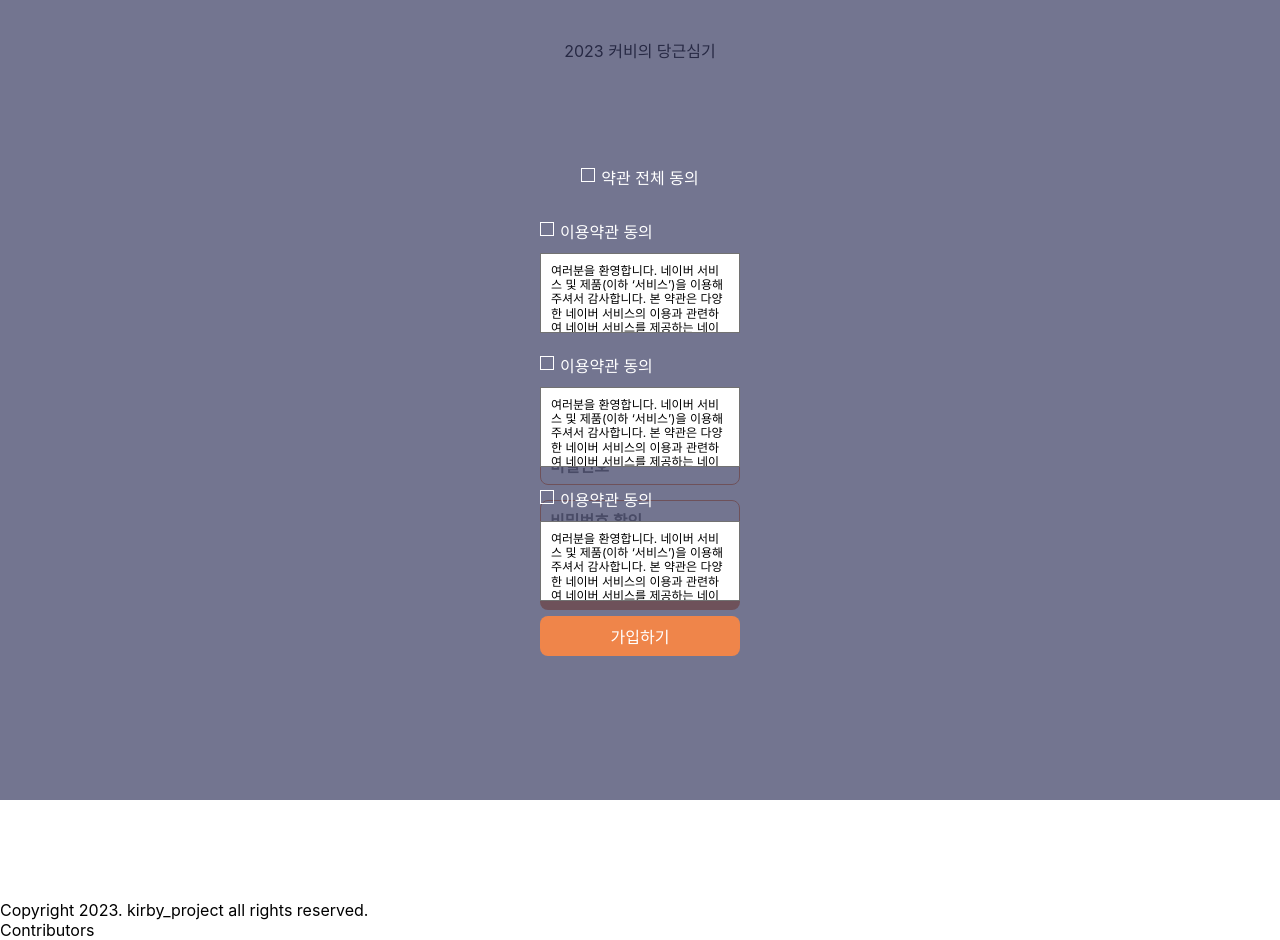
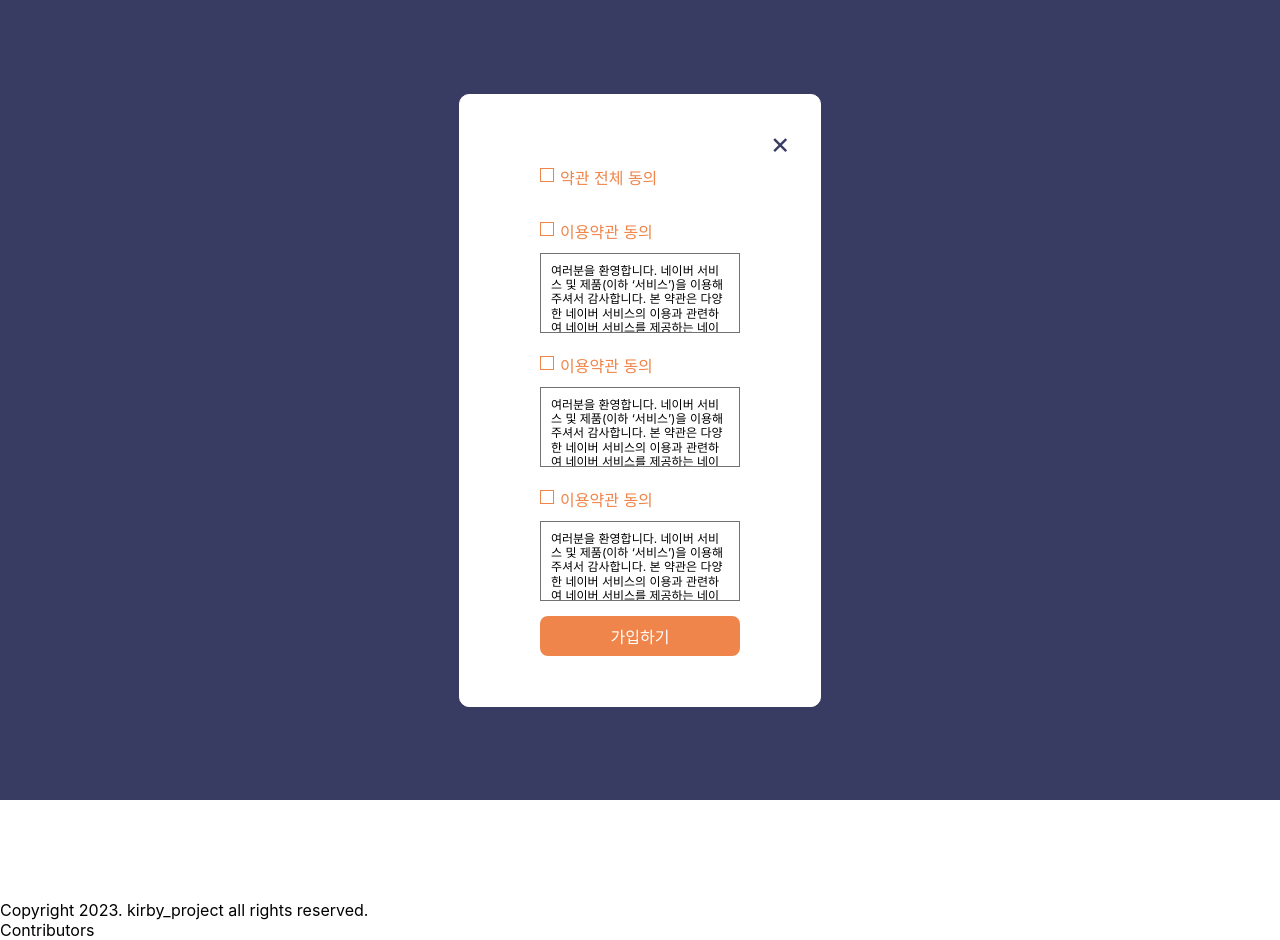
Before and after one commit to kirby-project-2023/carrot_project, a React (Create React App) app: page /join in a window 1280 px wide. Both pictures are taken after typing "Sample", "Sample123", "Sample123" into the empty fields and a click on the button "가입하기". Built offline with nearby package versions, Linux system fonts and the light colour scheme; a web font is replaced by a local one.

Commit message:
feat: join checkbox add

```diff
--- a/src/components/Join.js
+++ b/src/components/Join.js
@@ -13,14 +13,21 @@ const PrivateWrap = styled.div`
     top: 50%;
     transform: translate(-50%,-50%);
     width: 100%; height: 100%;
-    /* max-width: var(--max-w-pc); */
     &:after {
         content: '';
         position: absolute;
         left: 0; right: 0; top: 0; bottom: 0;
         background: var(--night);
-        opacity: .7;
     }
+`;
+const PrivateCont = styled.div`
+    position: relative;
+    border: 1px solid white;
+    padding: 50px 80px;
+    background: #fff;
+    position: relative;
+    z-index: 10;
+    border-radius: var(--bd-rd-big);
 `;
 const PrivateBox = styled.div`
     position: relative;
@@ -36,20 +43,20 @@ const PrivateLabel = styled.label`
     padding-left: 20px;
     display: block;
     margin-bottom: var(--gap-sm);
-    color: var(--white);
+    color: var(--maincolor);
     cursor: pointer;
     &:after {
         content: '';
         position: absolute;
-        left: 0; top: 3px; width: 12px; height: 12px; border: 1px solid var(--white);
+        left: 0; top: 3px; width: 12px; height: 12px; border: 1px solid var(--maincolor);
     }
     &:before {
         content: '';
         position: absolute;
         z-index: 1;
         left: 2px; top: 4px; width: 7px; height: 5px;
-        border-bottom: 2px solid #fff;
-        border-left: 2px solid #fff;
+        border-bottom: 2px solid var(--white);
+        border-left: 2px solid var(--white);
         transform: rotate(-45deg);
         opacity: 0;
     }
@@ -70,6 +77,13 @@ const PrivateTextarea = styled.div`
     font-size: var(--fz-sm);
     line-height: 1.2;
     background: #fff;
+`;
+const CloseCheckbox = styled.span`
+    position: absolute;
+    right: 30px; top: 30px;
+    font-size: var(--fz-large);
+    color: var(--night);
+    cursor: pointer;
 `;
 
 // Join Form
@@ -131,7 +145,7 @@ const JoinBtn = styled.button`
         box-shadow: var(--shadow);
         transition: var(--trans);
     };
-    ${PrivateWrap} > & {
+    ${PrivateCont} > & {
         z-index: 10;
         margin-top: var(--gap-md)
     }
@@ -213,6 +227,8 @@ const Join = ({ userData, setUserData }) => {
     const PrivateData = () => {
         return (
             <PrivateWrap onClick={checkClick}>
+                <PrivateCont>
+                    <CloseCheckbox onClick={checkClick}>&times;</CloseCheckbox>
                     <PrivateBox onClick={e=>e.stopPropagation()}>
                         <PrivateCheck type='checkbox' id='privateCheckAll' title='privateCheckAll' />
                         <PrivateLabel for='privateCheckAll'>약관 전체 동의</PrivateLabel>
@@ -257,6 +273,7 @@ const Join = ({ userData, setUserData }) => {
                         </PrivateTextarea>
                     </PrivateBox>
                     <JoinBtn onClick={e=>e.stopPropagation()}>가입하기</JoinBtn>
+                </PrivateCont>
             </PrivateWrap>
         )
     }
```
Lines whose indentation alone changed are shown as unchanged.
